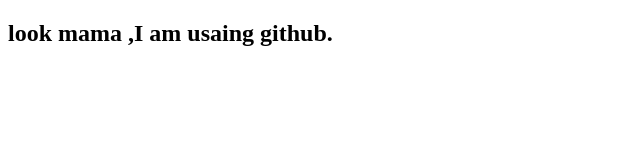
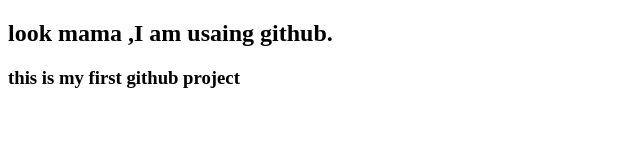
Before and after one commit to mdsalehin/my-first-website, a plain HTML site: page index.html in a window 1280 px wide. Shown: the whole page, without its empty margins (0-640 px from the left). Drawn offline with Linux system fonts and the light colour scheme.

Commit message:
added  a header

```diff
--- a/index.html
+++ b/index.html
@@ -7,5 +7,6 @@
 </head>
 <body>
     <h2>look mama ,I am usaing github.</h2>
+    <h3>this is my first github project</h3>
 </body>
 </html>
```
